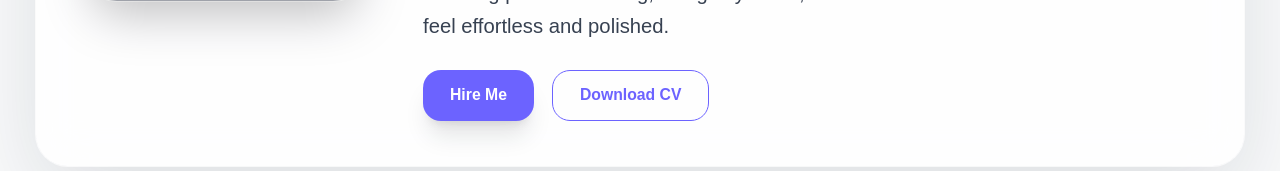
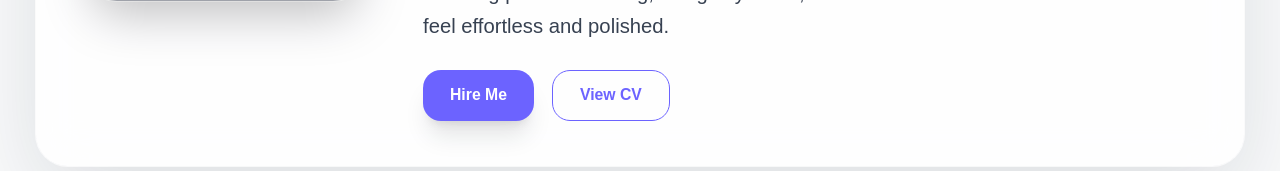
Before and after one commit to jeromeboitenge/Boitenge, a Next.js app: page / in a window 1280 px wide. Shown: the part 483-654 px from the top of the page. Built offline with nearby package versions, Linux system fonts and the light colour scheme.

Commit message:
viewing pdf

```diff
--- a/app/components/ProfileIntro.tsx
+++ b/app/components/ProfileIntro.tsx
@@ -55,10 +55,10 @@ export default function ProfileIntro({ showButtons = false }) {
             </button>
             <a
               href="/Nzaramyimana-Jerome.pdf"
-              download
+              target="blank"
               className="inline-flex items-center justify-center rounded-2xl border border-primary px-6 py-3 text-sm font-semibold text-primary transition hover:-translate-y-0.5 hover:bg-primary hover:text-white"
             >
-              Download CV
+              View CV
             </a>
           </div>
         )}
```
